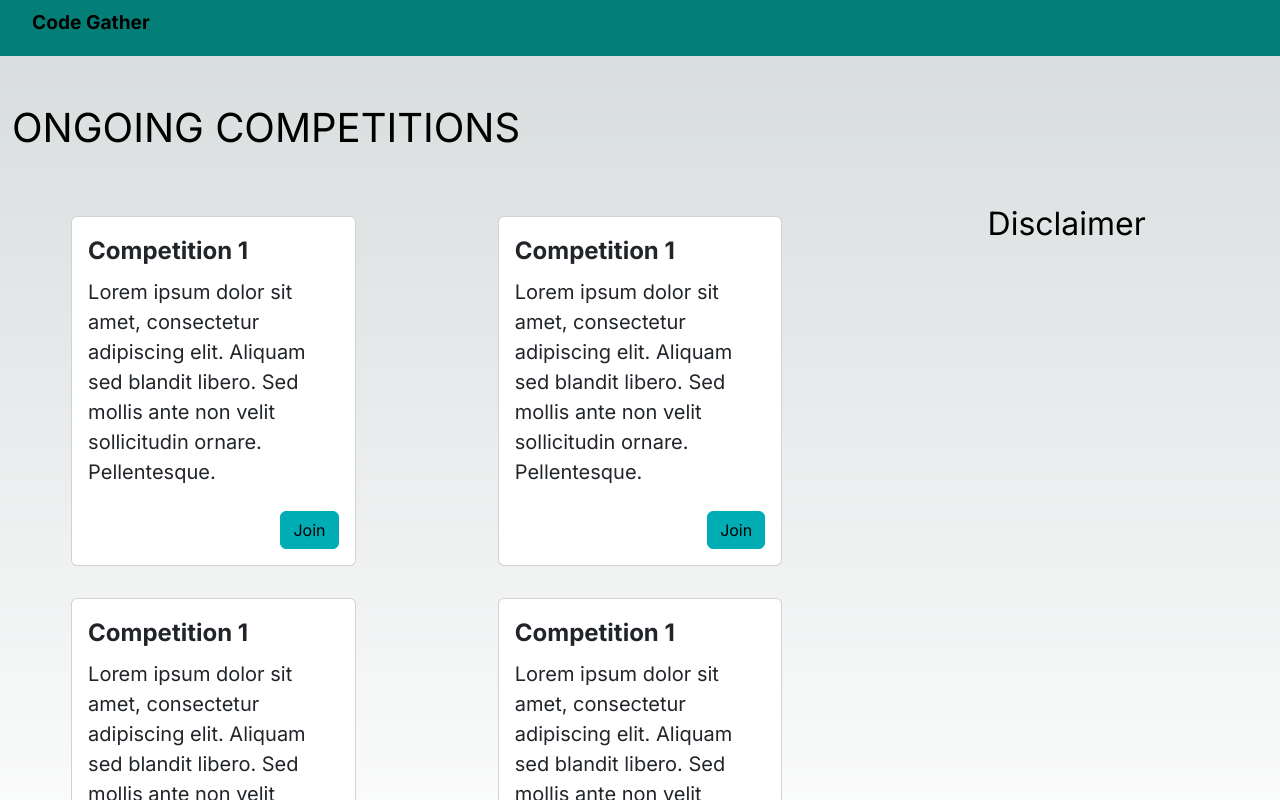
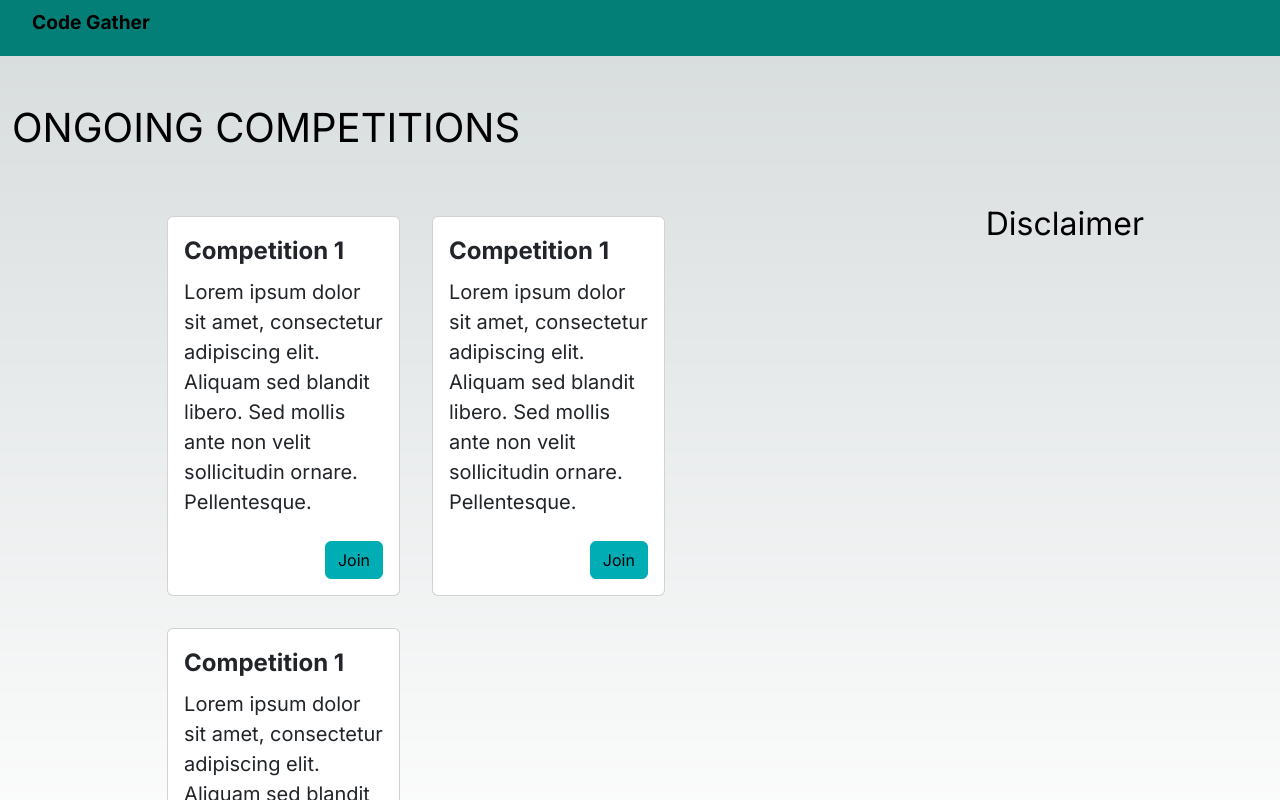
Before and after one commit to diclebahceli/codegather, a Next.js app in the folder Frontend/codegather/: page /pages/ongoingCompetitions in a window 1280 px wide. Shown: the top 800 px of the page. Built offline with nearby package versions, Linux system fonts and the light colour scheme.

Commit message:
feat: update ongoingCompetitions

```diff
--- a/Frontend/codegather/src/app/components/card/Card.tsx
+++ b/Frontend/codegather/src/app/components/card/Card.tsx
@@ -1,7 +1,7 @@
 // components/Card.js
 import React from "react";
 
-const Card = ({ children }: { children: React.ReactNode }) => {
+const Card = ({ children }: { children?: React.ReactNode }) => {
   return <div className="card h-100 w-100">{children}</div>;
 };
 
--- a/Frontend/codegather/src/app/pages/ongoingCompetitions/page.tsx
+++ b/Frontend/codegather/src/app/pages/ongoingCompetitions/page.tsx
@@ -3,8 +3,8 @@ const ongoingCompetitions = () => {
     return (
         <div className="vh-100">
             <h1 className="fs-1 mt-5 container">ONGOING COMPETITIONS</h1>
-            <div className="d-flex flex-row">
-                <div className="mt-5 d-flex flex-wrap justify-content-around col-8">
+            <div className="d-flex flex-row justify-content-evenly">
+                <div className="mt-5 ms-5 ps-5 d-flex flex-wrap  col-7">
                     <CompetitionCard competition={{
                         name: "Competition 1"
                         , description: "Lorem ipsum dolor sit amet, consectetur adipiscing elit. Aliquam sed blandit libero. Sed mollis ante non velit sollicitudin ornare. Pellentesque.", endDate: "Tomorrow", startDate: "Today", id: 1, imageUrl: "test"
@@ -20,12 +20,12 @@ const ongoingCompetitions = () => {
                         , description: "Lorem ipsum dolor sit amet, consectetur adipiscing elit. Aliquam sed blandit libero. Sed mollis ante non velit sollicitudin ornare. Pellentesque.", endDate: "Tomorrow", startDate: "Today", id: 1, imageUrl: "test"
                     }} />
 
-                    <CompetitionCard competition={{
+                    {/* <CompetitionCard competition={{
                         name: "Competition 1"
                         , description: "Lorem ipsum dolor sit amet, consectetur adipiscing elit. Aliquam sed blandit libero. Sed mollis ante non velit sollicitudin ornare. Pellentesque.", endDate: "Tomorrow", startDate: "Today", id: 1, imageUrl: "test"
-                    }} />
+                    }} /> */}
                 </div>
-                <div className="col-4 text-center mt-5 fs-2"> Disclaimer</div>
+                <div className="col-3 text-center mt-5 fs-2"> Disclaimer</div>
 
 
             </div>
--- a/Frontend/codegather/tsconfig.json
+++ b/Frontend/codegather/tsconfig.json
@@ -21,6 +21,6 @@
       "@/*": ["./src/*"]
     }
   },
-  "include": ["next-env.d.ts", "**/*.ts", "**/*.tsx", ".next/types/**/*.ts", "src/app/pages/login/page.js"],
+  "include": ["next-env.d.ts", "**/*.ts", "**/*.tsx", ".next/types/**/*.ts", "src/app/pages/login/page.js", "next.config.js", "next.config.mjs"],
   "exclude": ["node_modules"]
 }
```
